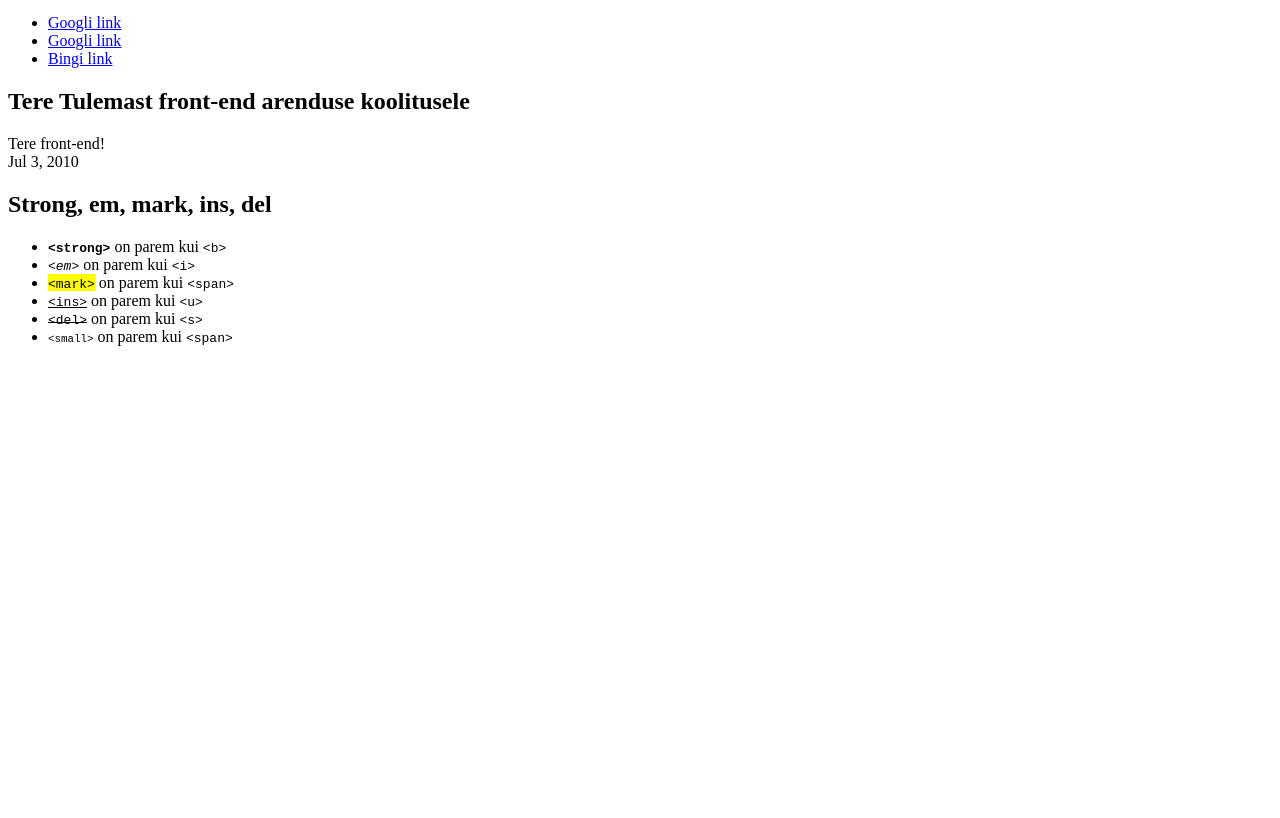
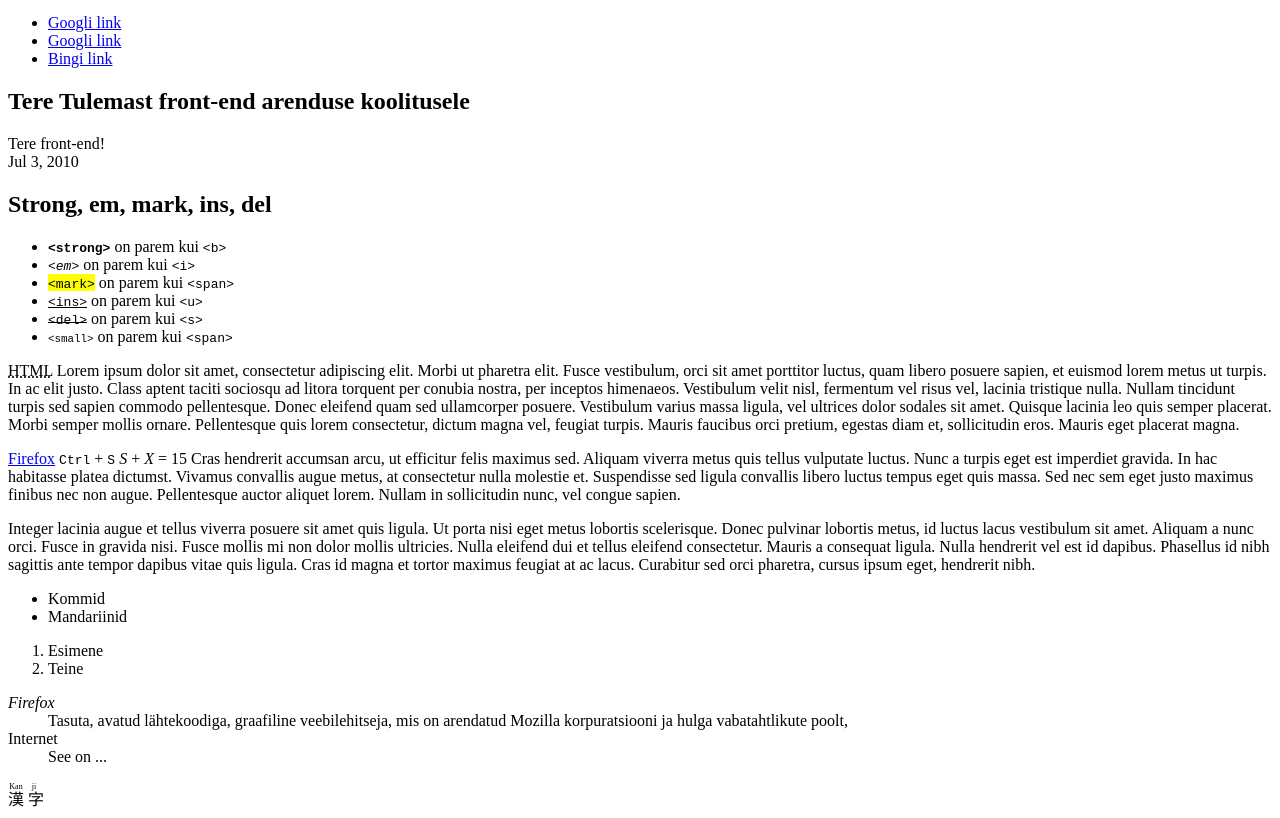
Before and after one commit to Tarts85/FrontEnd201711, a plain HTML site: page Roman/index.html in a window 1280 px wide. Shown: the part 164-982 px from the top of the page. Before the commit the page ends 800 px from the top, so only its background shows below. Drawn offline with Linux system fonts and the light colour scheme.

Commit message:
Lühendid, definitsioonid, muutujad, klaviatuuri klahvid, display: inline ja block, span, nimekirjad ja ruby (aasia)

```diff
--- a/Roman/index.html
+++ b/Roman/index.html
@@ -64,7 +64,51 @@
                         <li><del><code>&lt;del&gt;</code></del> on parem kui <code>&lt;s&gt;</code></li>
                         <li><small><code>&lt;small&gt;</code></small> on parem kui <code>&lt;span&gt;</code></li>
                     </ul>
+                    <abbr title="Hüperteksti märgistuskeel">HTML</abbr> Lorem ipsum dolor sit amet, consectetur adipiscing elit.
+                    Morbi ut pharetra elit. Fusce vestibulum, orci sit amet porttitor luctus, quam libero posuere sapien,
+                    et euismod lorem metus ut turpis. In ac elit justo. Class aptent taciti sociosqu ad litora torquent
+                    per conubia nostra, per inceptos himenaeos. Vestibulum velit nisl, fermentum vel risus vel, lacinia tristique nulla.
+                    Nullam tincidunt turpis sed sapien commodo pellentesque. Donec eleifend quam sed ullamcorper posuere. Vestibulum varius
+                    massa ligula, vel ultrices dolor sodales sit amet. Quisque lacinia leo quis semper placerat. Morbi semper mollis ornare.
+                    Pellentesque quis lorem consectetur, dictum magna vel, feugiat turpis. Mauris faucibus orci pretium, egestas diam et,
+                    sollicitudin eros. Mauris eget placerat magna.
                 </p>
+                <p>
+                    <a href="#Firefox">Firefox</a> <kbd>Ctrl</kbd> + <kbd>S</kbd> <var>S</var> + <var>X</var> = <span id="summa">15</span>
+                    Cras hendrerit accumsan arcu, ut efficitur felis maximus sed. Aliquam viverra metus quis tellus
+                    vulputate luctus. Nunc a turpis eget est imperdiet gravida. In hac habitasse platea dictumst. Vivamus
+                    convallis augue metus, at consectetur nulla molestie et. Suspendisse sed ligula convallis libero luctus
+                    tempus eget quis massa. Sed nec sem eget justo maximus finibus nec non augue. Pellentesque auctor
+                    aliquet lorem. Nullam in sollicitudin nunc, vel congue sapien.
+                </p>
+                <p>
+                    Integer lacinia augue et tellus viverra posuere sit amet quis ligula. Ut porta nisi eget metus lobortis scelerisque.
+                    Donec pulvinar lobortis metus, id luctus lacus vestibulum sit amet. Aliquam a nunc orci. Fusce in gravida nisi. Fusce
+                    mollis mi non dolor mollis ultricies. Nulla eleifend dui et tellus eleifend consectetur. Mauris a consequat ligula.
+                    Nulla hendrerit vel est id dapibus. Phasellus id nibh sagittis ante tempor dapibus vitae quis ligula. Cras id magna et
+                    tortor maximus feugiat at ac lacus. Curabitur sed orci pharetra, cursus ipsum eget, hendrerit nibh.
+                </p>
+                <ul>
+                    <li>Kommid</li>
+                    <li>Mandariinid</li>
+                </ul>
+                <ol>
+                    <li>Esimene</li>
+                    <li>Teine</li>
+                </ol>
+                <dl>
+                    <dt><dfn id="Firefox">Firefox</dfn></dt>
+                    <dd>
+                        Tasuta, avatud lähtekoodiga, graafiline veebilehitseja, mis on arendatud
+                        Mozilla korpuratsiooni ja hulga vabatahtlikute poolt,
+                    </dd>
+                    <dt>Internet</dt>
+                    <dd>See on ...</dd>
+                </dl>
+                <ruby>
+                    漢 <rp>(</rp><rt>Kan</rt><rp>)</rp>
+                    字 <rp>(</rp><rt>ji</rt><rp>)</rp>
+                </ruby>
             </article>
         </main>
         <footer>
```
